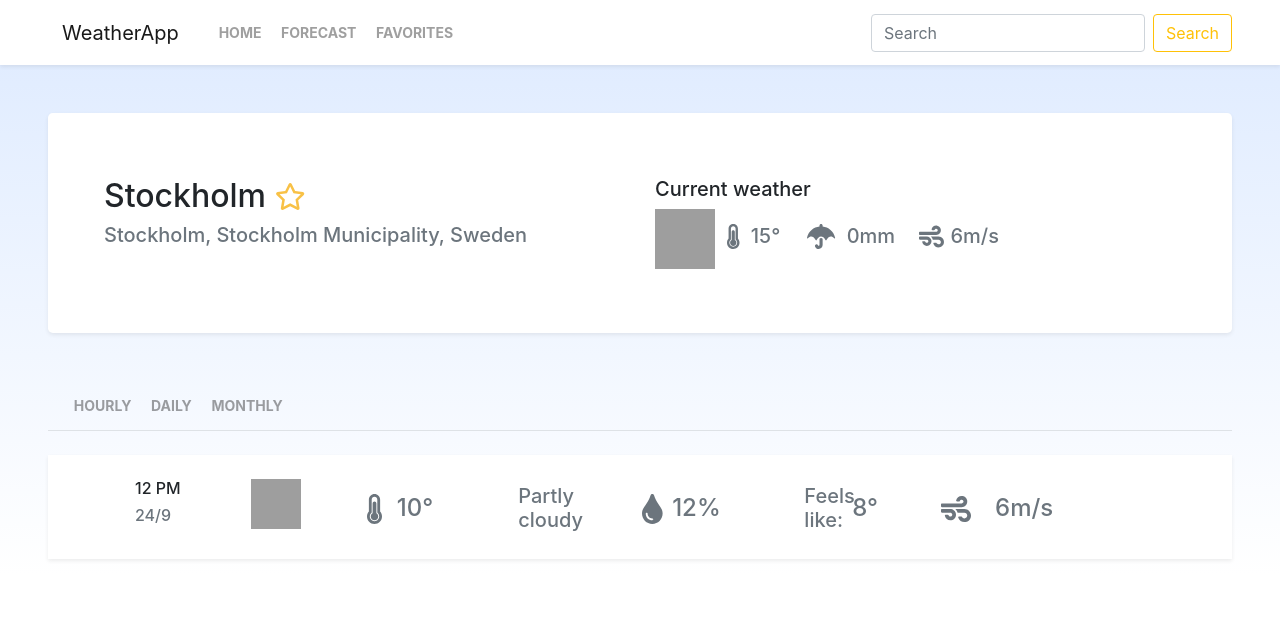
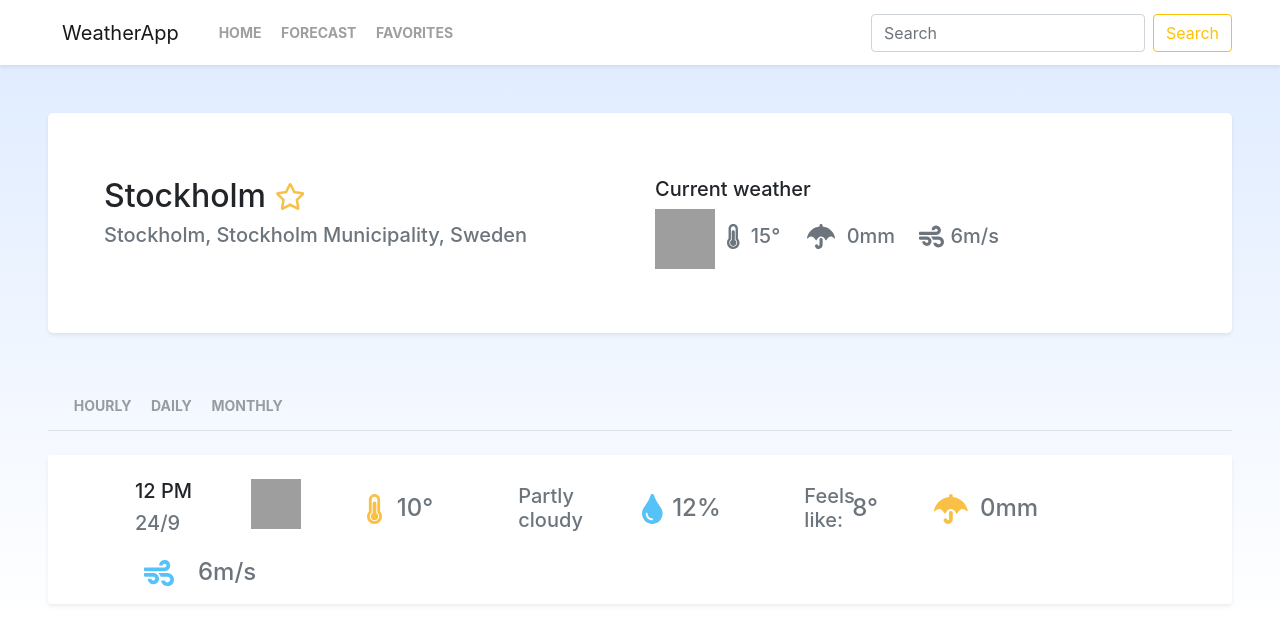
Before and after one commit to sjomansara/strive-homework-m7d10, a React (Create React App) app: page / in a window 1280 px wide. Shown: the top 644 px of the page. Built offline with nearby package versions, Linux system fonts and the light colour scheme; grey boxes are pictures that could not be loaded.

Commit message:
Update Hourly.jsx

```diff
--- a/src/components/Hourly.jsx
+++ b/src/components/Hourly.jsx
@@ -1,21 +1,21 @@
 import { Col, Row } from "react-bootstrap"
 import { FontAwesomeIcon } from '@fortawesome/react-fontawesome'
-import { faThermometerThreeQuarters, faTint, faWind } from '@fortawesome/free-solid-svg-icons'
+import { faThermometerThreeQuarters, faTint, faWind, faUmbrella } from '@fortawesome/free-solid-svg-icons'
 
 const Hourly = () => {
     return (
-        <div className="mx-5 my-3 shadow-sm" id="hourlyContainer">
+        <div className="mx-5 my-3 shadow-sm rounded" id="hourlyContainer">
             <Row className="p-4 ml-5">
                 <Col md={1}>
-                    <h6 className="text-black">12 PM</h6>
-                    <h6 className="text-muted">24/9</h6>
+                    <h5 className="text-black">12 PM</h5>
+                    <h5 className="text-muted">24/9</h5>
                 </Col>
                 <Col className="ml-4" md={1}>
                     <img src="https://image.flaticon.com/icons/png/512/164/164806.png" width="50px" height="50px"/>
                 </Col>
                 <Row className="ml-4 mr-4" cols={12}>
                 <Col md={1}>
-                    <FontAwesomeIcon className="text-muted" icon={faThermometerThreeQuarters} style={{fontSize: "30px", position: "relative", top: "15px"}} />
+                    <FontAwesomeIcon icon={faThermometerThreeQuarters} style={{fontSize: "30px", position: "relative", top: "15px", color: "#F8C146"}} />
                 </Col>
                 <Col md={1}>
                     <h4 className="text-muted" style={{position: "relative", top: "15px"}}>10°</h4>
@@ -26,7 +26,7 @@ const Hourly = () => {
                 </Col>
                 <Row className="ml-5" cols={12}>
                 <Col md={1}>
-                    <FontAwesomeIcon className="text-muted" icon={faTint} style={{fontSize: "30px", position: "relative", top: "15px"}} />
+                    <FontAwesomeIcon icon={faTint} style={{fontSize: "30px", position: "relative", top: "15px", color: "#57C2F8"}} />
                 </Col>
                 <Col md={1}>
                     <h4 className="text-muted" style={{position: "relative", top: "15px"}}>12%</h4>
@@ -40,9 +40,17 @@ const Hourly = () => {
                     <h4 className="" style={{position: "relative", top: "15px"}}>8°</h4>
                 </Col>
                 </Row>
-                <Row className="ml-4" cols={12}>
+                <Row>
+                    <Col className="ml-5" md={1}>
+                    <FontAwesomeIcon className="ml-2" icon={faUmbrella} style={{fontSize: "30px", position: "relative", top: "15px", color: "#F8C146"}} />
+                    </Col>
+                    <Col md={1}>
+                        <h4 className="text-muted ml-4" style={{position: "relative", top: "15px"}}>0mm</h4>
+                    </Col>
+                </Row>
+                <Row className="" cols={12}>
                 <Col md={1}>
-                    <FontAwesomeIcon className="text-muted ml-4" icon={faWind} style={{fontSize: "30px", position: "relative", top: "15px"}} />
+                    <FontAwesomeIcon className="ml-4" icon={faWind} style={{fontSize: "30px", position: "relative", top: "15px", color: "#57C2F8"}} />
                 </Col>
                 <Col md={1}>
                     <h4 className="ml-5 text-muted" style={{position: "relative", top: "15px"}}>6m/s</h4>
```
